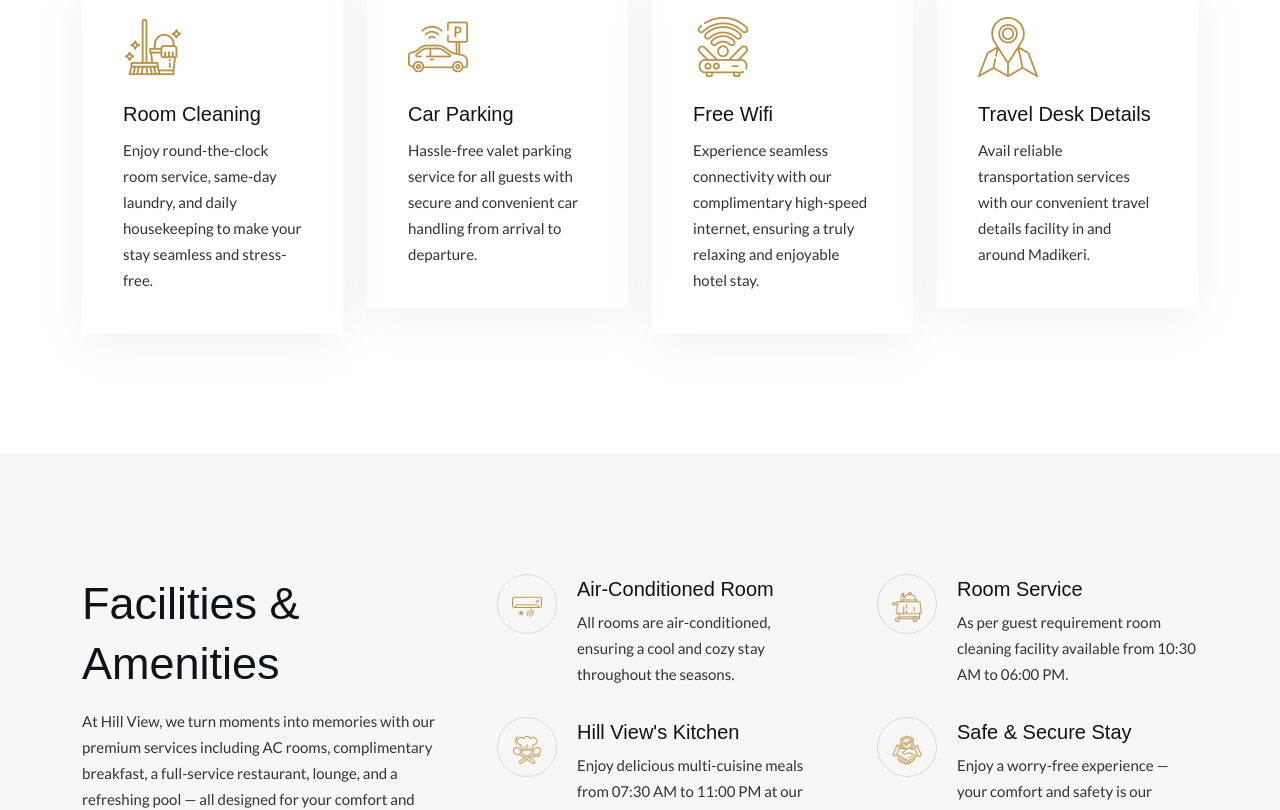
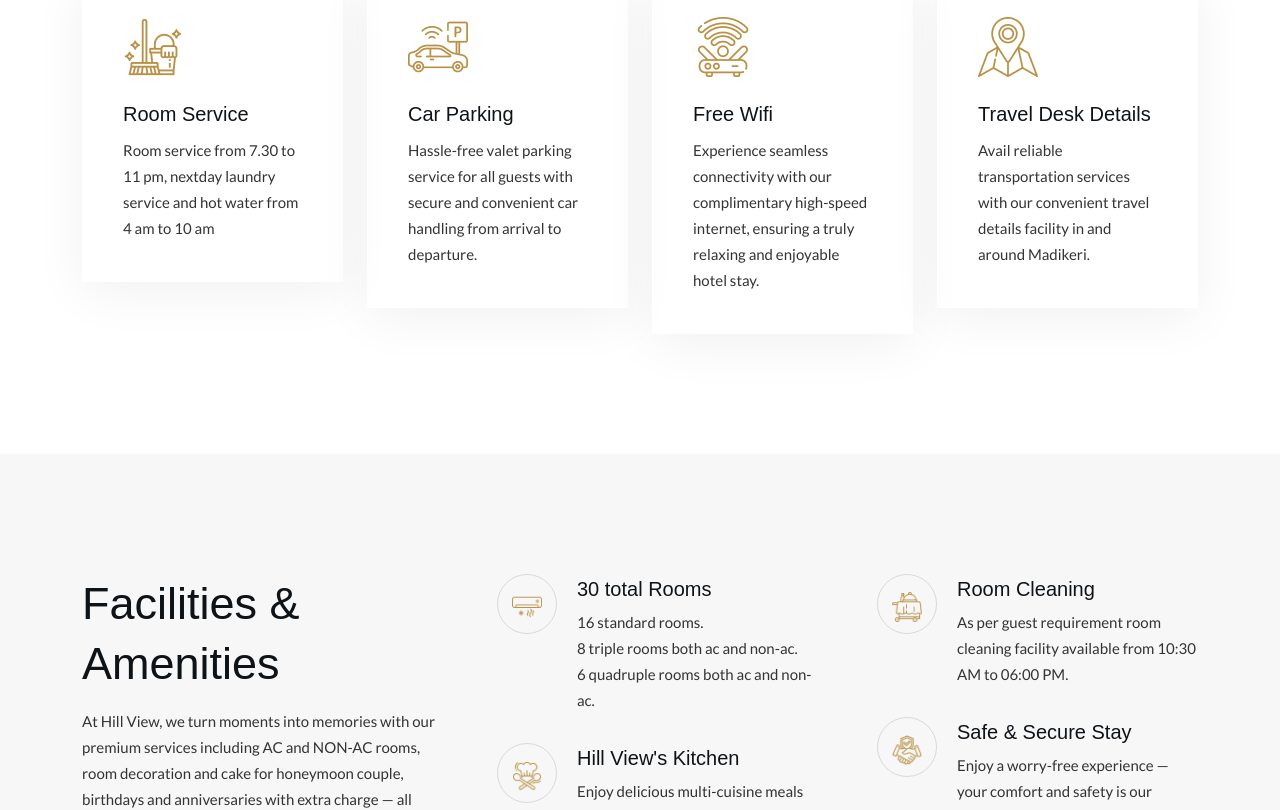
Before and after one commit to abinashsahoo612/hill-view, a Next.js app: page / in a window 1280 px wide. Shown: the part 2740-3550 px from the top of the page. Built offline with nearby package versions, Linux system fonts and the light colour scheme; no server answers; a web font is replaced by a local one.

Commit message:
all changes are done

```diff
--- a/app/footer/footer.jsx
+++ b/app/footer/footer.jsx
@@ -118,6 +118,9 @@ export default function Footer() {
                   Raja seat<span>1.5 K.M.</span>
                 </p>
                 <p style={{color: '#CCCCCC'}}>
+                  Omkareswara Temple<span>1 K.M.</span>
+                </p>
+                <p style={{color: '#CCCCCC'}}>
                   Rajas Tomb<span>1.0 K.M.</span>
                 </p>
                 <p style={{color: '#CCCCCC'}}>
--- a/app/home-three/room-area.jsx
+++ b/app/home-three/room-area.jsx
@@ -11,8 +11,7 @@ const Roomarea = () => {
               <h2>Facilities & Amenities</h2>
               <p>
                 At Hill View, we turn moments into memories with our premium
-                services including AC rooms, complimentary breakfast, a
-                full-service restaurant, lounge, and a refreshing pool — all
+                services including AC and NON-AC rooms, room decoration and cake for honeymoon couple, birthdays and anniversaries with extra charge — all
                 designed for your comfort and relaxation.
               </p>
               <div className="room__area-title-contact">
@@ -37,10 +36,15 @@ const Roomarea = () => {
                   <img src="/img/icon/air-conditioner (1).png" alt="" />
                 </div>
                 <div className="room__area-list-item-content">
-                <h5>Air-Conditioned Room</h5>
+                <h5>30 total Rooms</h5>
                   <p>
-                    All rooms are air-conditioned,
-                    ensuring a cool and cozy stay throughout the seasons.
+                    16 standard rooms.
+                  </p>
+                  <p>
+                    8 triple rooms both ac and non-ac.
+                  </p>
+                  <p>
+                    6 quadruple rooms both ac and non-ac.
                   </p>
                 </div>
               </div>
@@ -89,7 +93,7 @@ const Roomarea = () => {
                   <img src="/img/icon/room-service (1).png" alt="" />
                 </div>
                 <div className="room__area-list-item-content">
-                <h5>Room Service</h5>
+                <h5>Room Cleaning</h5>
                   <p>
                     As per guest requirement room cleaning facility available from
                     10:30 AM to 06:00 PM.
--- a/app/home-three/services.jsx
+++ b/app/home-three/services.jsx
@@ -10,9 +10,9 @@ const Services = () => {
                 <img src="/img/icon/cleaning-1.png" alt="" />
               </div>
               <div className="services__two-item-content">
-                <h4>Room Cleaning</h4>
+                <h4>Room Service</h4>
                 <p>
-                Enjoy round-the-clock room service, same-day laundry, and daily housekeeping to make your stay seamless and stress-free.
+                Room service from 7.30 to 11 pm, nextday laundry service and hot water from 4 am to 10 am
                 </p>
               </div>
             </div>
```
Also changed, not shown: app/about/services-two.jsx (+11 -5 lines).
